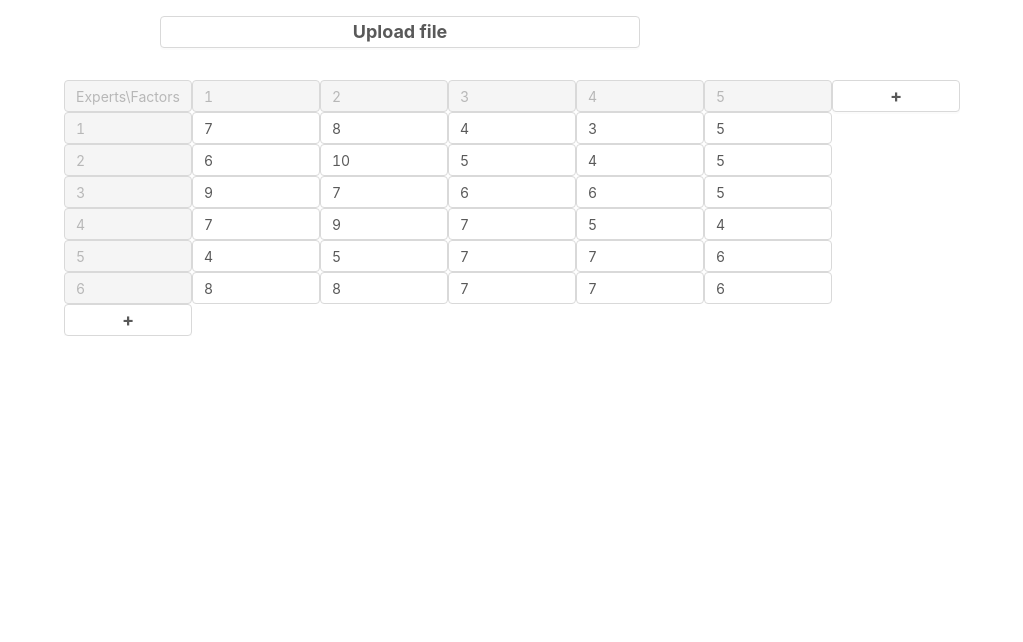
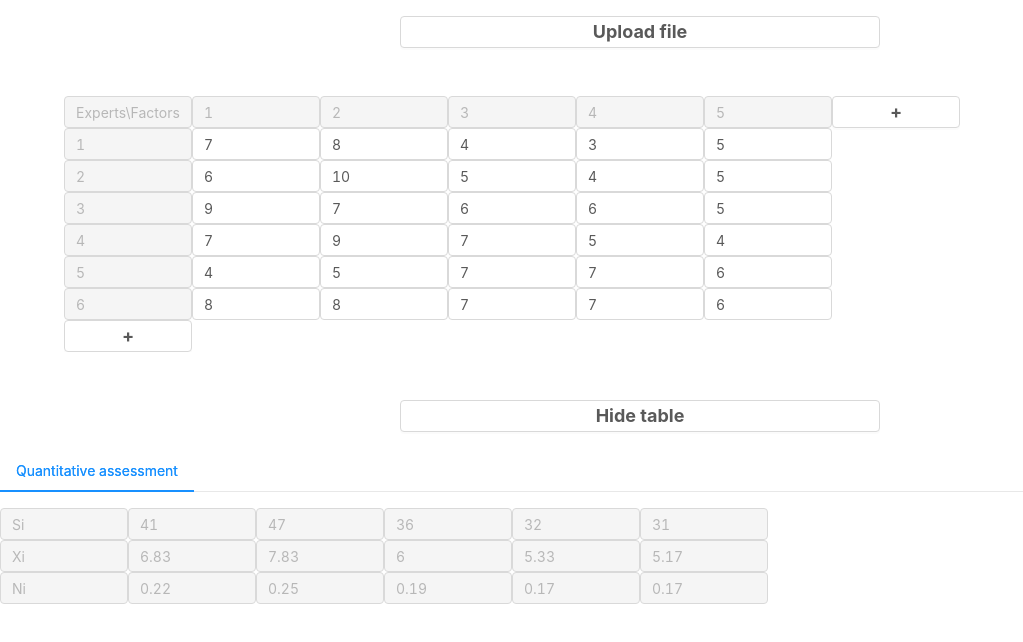
Before and after one commit to ThatMadMf/StatisticUtil, a Vue app: page / in a window 1280 px wide. Shown: the top 642 px of the page, without its empty margins (0-1023 px from the left). Built offline with nearby package versions, Linux system fonts and the light colour scheme.

Commit message:
Implement quantitative assessment tab

```diff
--- a/package.json
+++ b/package.json
@@ -20,7 +20,8 @@
     "eslint": "^6.7.2",
     "eslint-plugin-vue": "^6.2.2",
     "node-sass": "^4.12.0",
-    "sass-loader": "^8.0.2"
+    "sass-loader": "^8.0.2",
+    "vue-template-compiler": "^2.6.11"
   },
   "eslintConfig": {
     "root": true,
--- a/src/App.vue
+++ b/src/App.vue
@@ -3,31 +3,48 @@
     <a-button
         style="
           width: 30rem;
-          margin-left: 10rem;
+          margin: 1rem auto;
           font-weight: bold;
           font-size: large;
-          margin-top: 1rem;
           "
     >
       Upload file
     </a-button>
-    <div style="width: 90%; margin: 2rem 5%; overflow-x: auto;">
+    <div style="width: 90%; margin: 2rem 5%; overflow-x: auto;" v-if="showTable">
       <ScoresTable
           :scores="source"
           :append-row="appendRow"
           :append-column="appendColumn"
       />
     </div>
+    <a-button
+        style="
+          width: 30rem;
+          margin: 1rem auto;
+          font-weight: bold;
+          font-size: large;
+          "
+        @click="showTable = !showTable"
+    >
+      {{ showTable ? 'Hide table' : 'Show table' }}
+    </a-button>
+    <a-tabs :active-key="currentTabKey">
+      <a-tab-pane key="1" tab="Quantitative assessment">
+        <QuantitativeAssessmentTab :items="source"/>
+      </a-tab-pane>
+    </a-tabs>
   </div>
 </template>
 
 <script>
 
 import ScoresTable from "@/components/ScoresTable";
+import QuantitativeAssessmentTab from "./components/QuantitativeAssessmentTab";
 
 export default {
   name: 'App',
   components: {
+    QuantitativeAssessmentTab,
     ScoresTable,
   },
   computed: {
@@ -47,6 +64,8 @@ export default {
   },
   data() {
     return {
+      showTable: true,
+      currentTabKey: '1',
       source: [
         {
           id: 1,
--- /dev/null
+++ b/src/components/BaseRow.vue
@@ -0,0 +1,23 @@
+<template>
+  <div style="display: flex; flex-direction: row">
+    <a-input class="row-header" :disabled="true" :value="row.id"/>
+    <div class="value-wrapper" v-for="(s, i) in row.values" :key="i">
+      <a-input class="score-input" :value="s" :disabled="true"/>
+    </div>
+  </div>
+</template>
+
+<script>
+export default {
+  name: "BaseRow",
+  props: {
+    row: Object,
+  }
+}
+</script>
+
+<style scoped>
+.value-wrapper, .row-header {
+  width: 8rem;
+}
+</style>
--- /dev/null
+++ b/src/components/QuantitativeAssessmentTab.vue
@@ -0,0 +1,52 @@
+<template>
+  <div style="display: flex; flex-direction: column">
+    <BaseRow v-for="r in result" :row="r" :key="r.id"/>
+  </div>
+</template>
+
+<script>
+import BaseRow from "./BaseRow";
+
+export default {
+  name: "QuantitativeAssessmentTab",
+  components: {
+    BaseRow,
+  },
+  computed: {
+    result() {
+      let s = [];
+      let x = [];
+
+      for (let i = 1; i <= this.items[0].scores.length; i++) {
+        let sum = this.items.map(item => item.scores.find(score => score.id === i).score).reduce((a, b) => a + b, 0);
+
+        s.push(sum);
+        x.push(Math.round((sum / this.items.length * 100)) / 100);
+      }
+
+
+      return [
+        {
+          id: 'Si',
+          values: s,
+        },
+        {
+          id: 'Xi',
+          values: x,
+        },
+        {
+          id: 'Ni',
+          values: s.map(item => Math.round(item / s.reduce((a, b) => a + b,0) * 100)/ 100),
+        }
+      ]
+    }
+  },
+  props: {
+    items: Array,
+  }
+}
+</script>
+
+<style scoped>
+
+</style>
```
Also changed, not shown: 1 other file (tests, documents, lock files or other folders).
